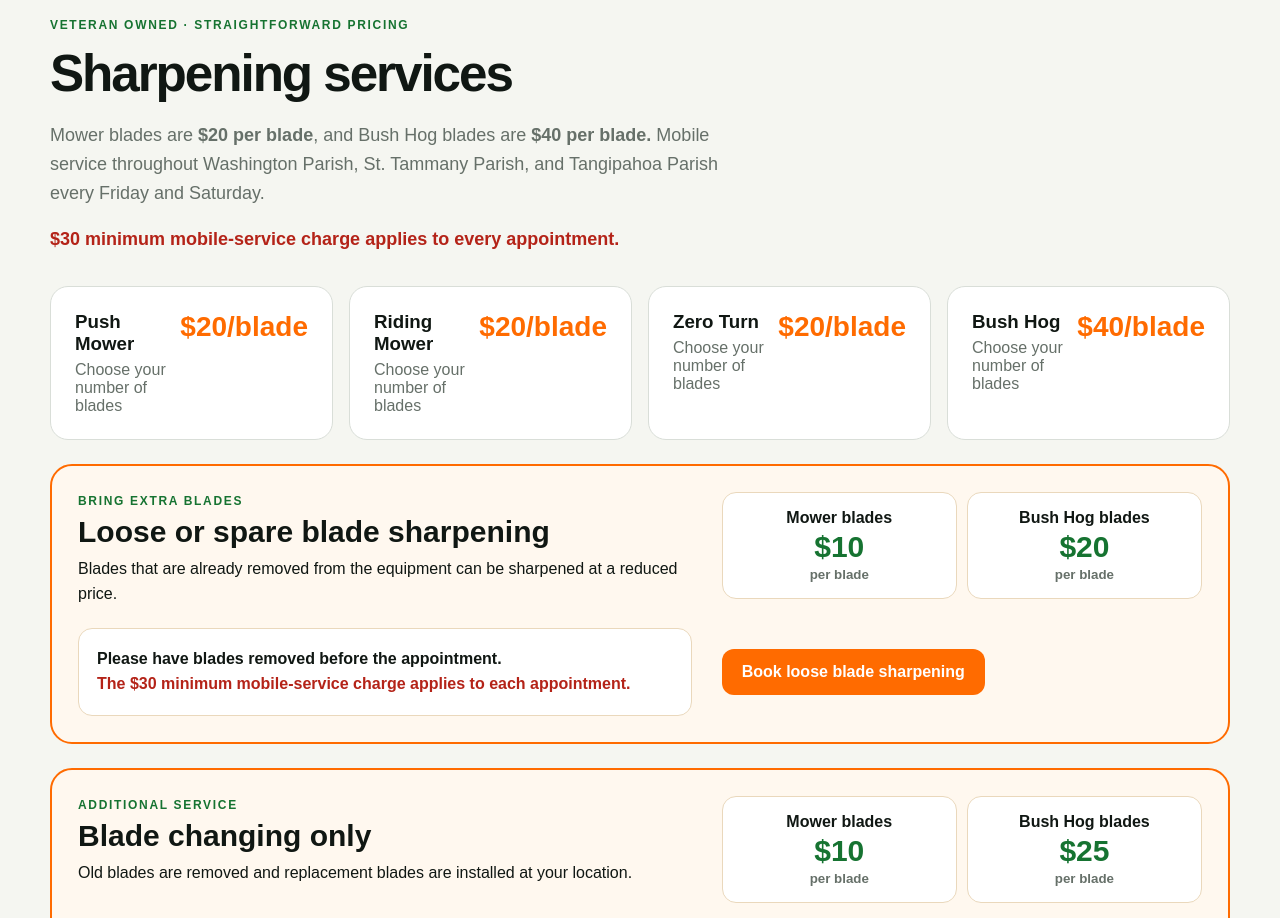
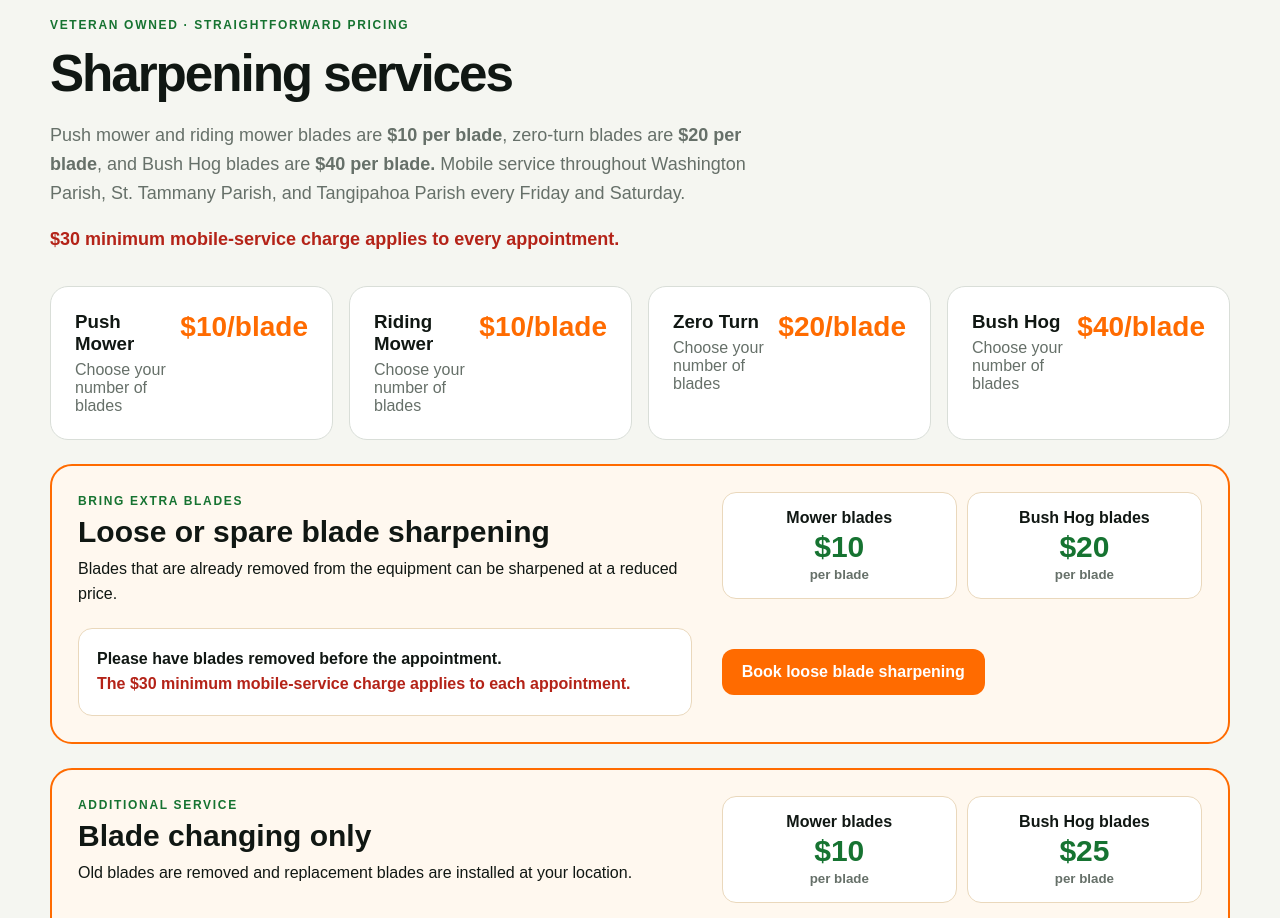
Before and after one commit to rp8tv66s69-bot/russells-mobile-blade-sharpening-live, a Next.js app: page / in a window 1280 px wide. Shown: the part 880-1798 px from the top of the page. Built offline with nearby package versions, Linux system fonts and the light colour scheme; no server answers; the database is empty.

Commit message:
Set push and riding sharpening to $10

```diff
--- a/app/page.tsx
+++ b/app/page.tsx
@@ -4,8 +4,8 @@ import SiteHeader from "@/components/SiteHeader";
 import BeforeAfterGallery from "@/components/BeforeAfterGallery";
 
 const services = [
-  ["Push Mower", "$20/blade"],
-  ["Riding Mower", "$20/blade"],
+  ["Push Mower", "$10/blade"],
+  ["Riding Mower", "$10/blade"],
   ["Zero Turn", "$20/blade"],
   ["Bush Hog", "$40/blade"],
 ];
@@ -46,7 +46,7 @@ export default function HomePage() {
         <div className="section-heading">
           <p className="eyebrow">Veteran Owned · Straightforward pricing</p>
           <h2>Sharpening services</h2>
-          <p className="section-lead">Mower blades are <strong>$20 per blade</strong>, and Bush Hog blades are <strong>$40 per blade.</strong> Mobile service throughout Washington Parish, St. Tammany Parish, and Tangipahoa Parish every Friday and Saturday.</p>
+          <p className="section-lead">Push mower and riding mower blades are <strong>$10 per blade</strong>, zero-turn blades are <strong>$20 per blade</strong>, and Bush Hog blades are <strong>$40 per blade.</strong> Mobile service throughout Washington Parish, St. Tammany Parish, and Tangipahoa Parish every Friday and Saturday.</p>
           <p className="section-lead minimum-charge-notice"><strong>$30 minimum mobile-service charge applies to every appointment.</strong></p>
         </div>
         <div className="service-grid">
```
